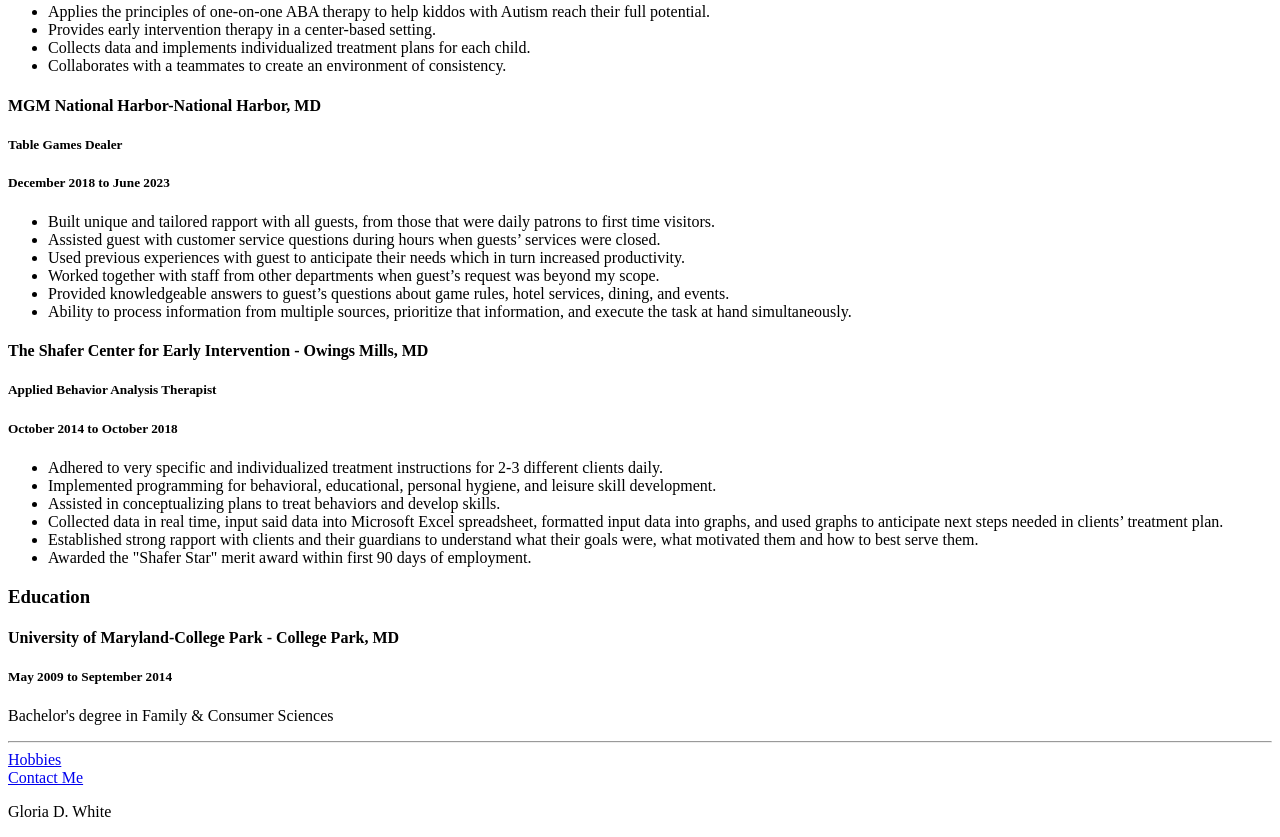
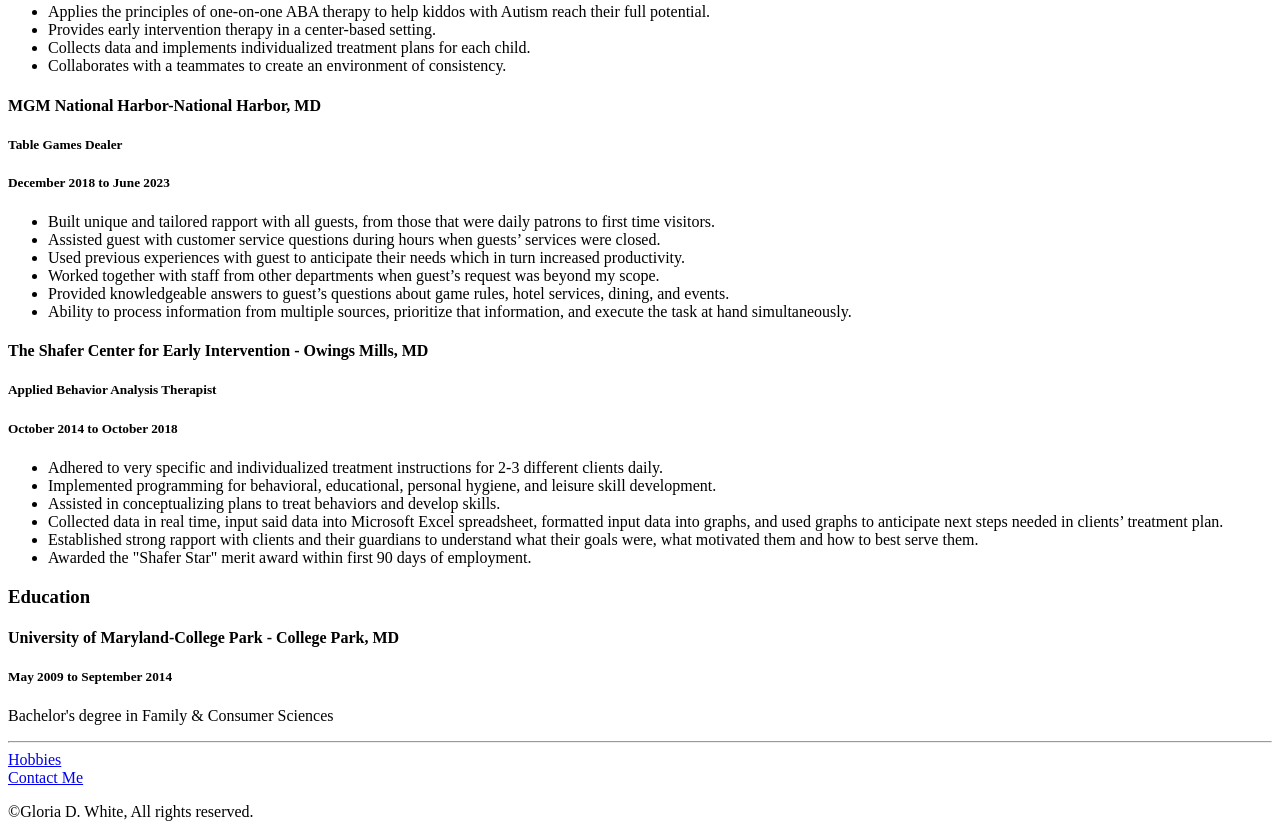
Before and after one commit to Glowcodes24/My-Resume2, a plain HTML site: page index.html in a window 1280 px wide. Shown: the part 732-1569 px from the top of the page. Drawn offline with Linux system fonts and the light colour scheme.

Commit message:
Update index.html

```diff
--- a/index.html
+++ b/index.html
@@ -67,7 +67,7 @@
         <br/>
         <a href="./contact info.html">Contact Me</a>
         <footer>
-            <p>Gloria D. White</p>
+            <p>&copy;Gloria D. White, All rights reserved.</p>
         </footer>
 
     </body>
```
